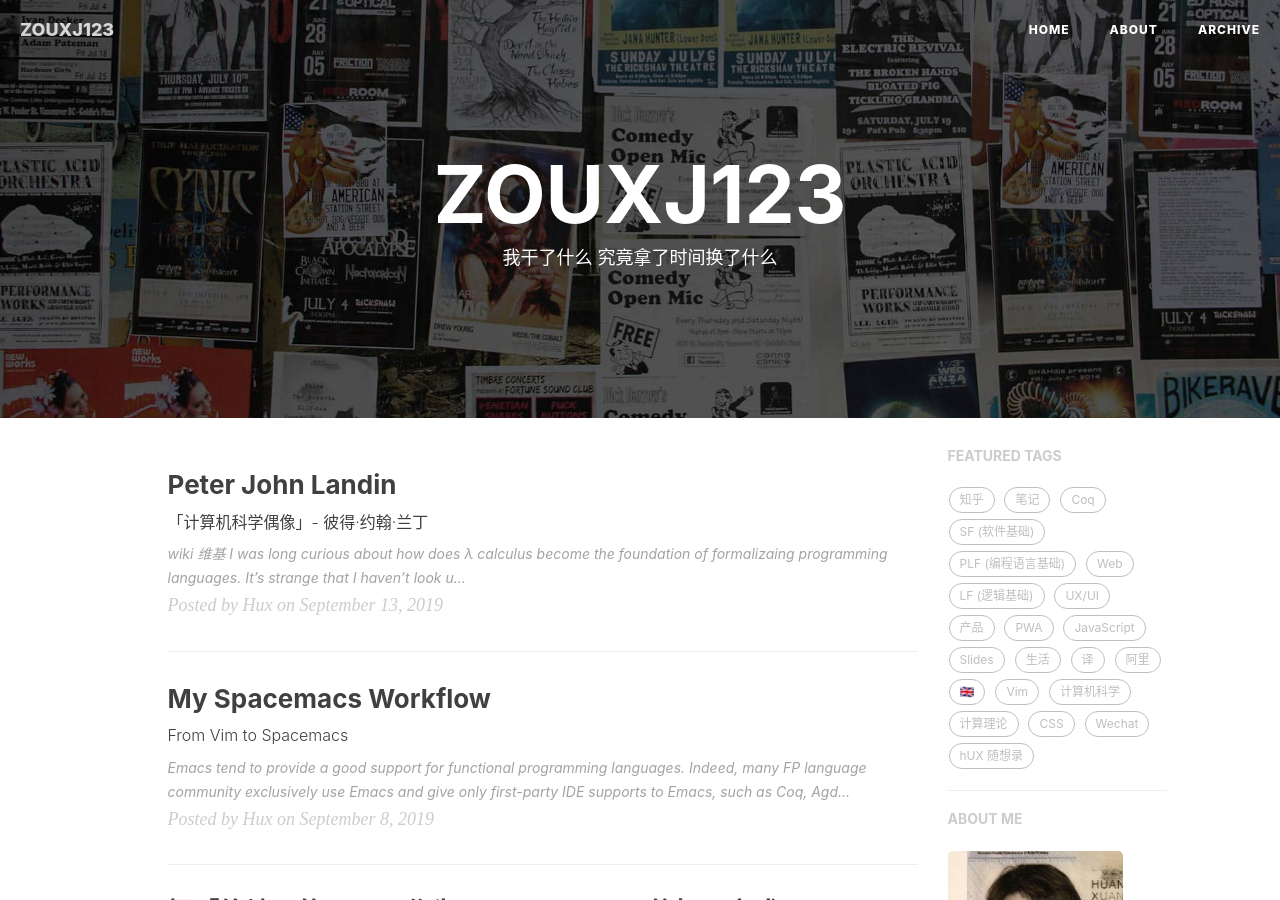
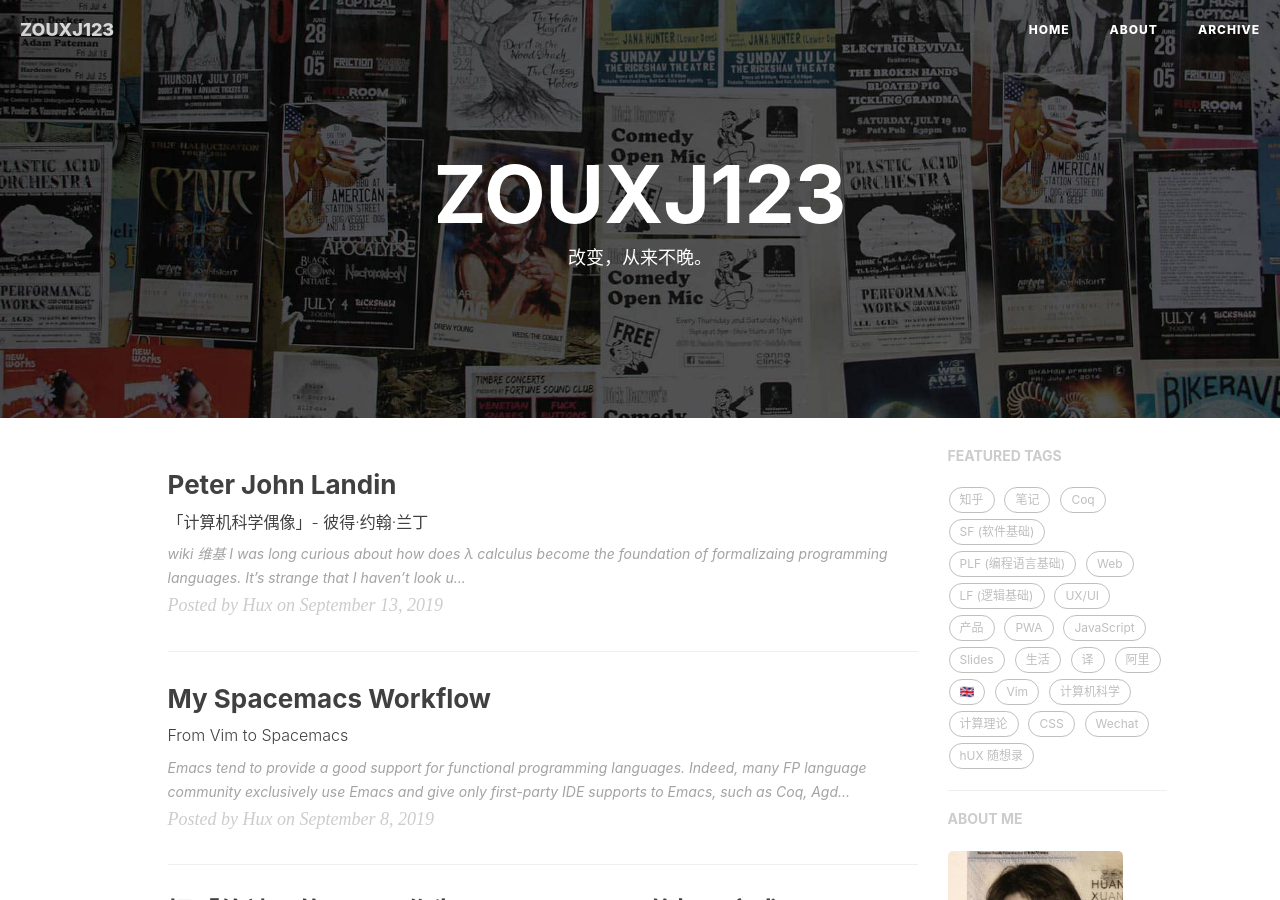
Before and after one commit to qvb2011/qvb2011.github.io, a Jekyll site: the page built from index.html, in a window 1280 px wide and 900 px high. Built offline with Jekyll 4.4.1, drawn with Linux system fonts in a browser that asks for light colours; nearby versions of some CDN libraries; the list of posts is cut into pages by our own code; comment, search, counter and statistics services are not loaded.

Commit message:
改变，从来不晚

```diff
--- a/index.html
+++ b/index.html
@@ -1,6 +1,6 @@
 ---
 layout: page
-description: "我干了什么 究竟拿了时间换了什么"
+description: "改变，从来不晚。"
 ---
 
 {% for post in paginator.posts %}
```
